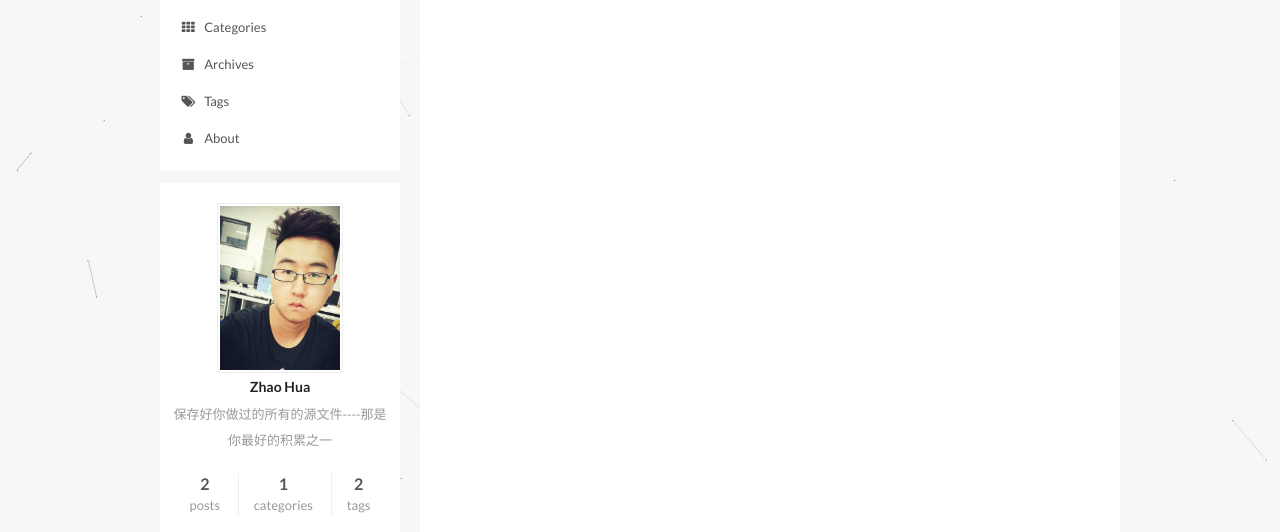
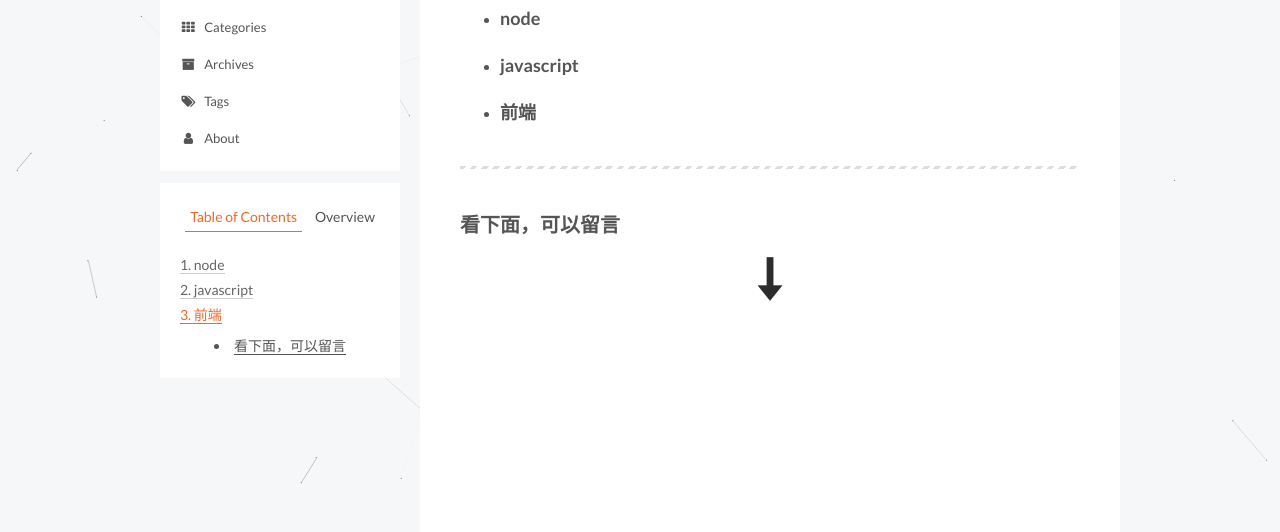
Before and after one commit to EchoZhaoH/EchoZw.github.io, a plain HTML site: page about/index.html in a window 1280 px wide. Shown: the part 137-669 px from the top of the page. Drawn offline with Linux system fonts and the light colour scheme; a script that the page names is missing.

Commit message:
Site updated: 2017-07-27 19:01:00

```diff
--- a/about/index.html
+++ b/about/index.html
@@ -93,17 +93,19 @@
 
 
 
-<meta name="description" content="保存好你做过的所有的源文件----那是你最好的积累之一">
+<meta name="description" content="node   javascript   前端   看下面，可以留言">
 <meta property="og:type" content="website">
 <meta property="og:title" content="EchoZh--关于我">
 <meta property="og:url" content="http://echozw.github.io/about/index.html">
 <meta property="og:site_name" content="EchoZh">
-<meta property="og:description" content="保存好你做过的所有的源文件----那是你最好的积累之一">
+<meta property="og:description" content="node   javascript   前端   看下面，可以留言">
 <meta property="og:locale" content="en">
-<meta property="og:updated_time" content="2017-07-27T10:00:33.096Z">
+<meta property="og:image" content="http://echozw.github.io/images/floor.png">
+<meta property="og:updated_time" content="2017-07-27T10:59:36.318Z">
 <meta name="twitter:card" content="summary">
 <meta name="twitter:title" content="EchoZh--关于我">
-<meta name="twitter:description" content="保存好你做过的所有的源文件----那是你最好的积累之一">
+<meta name="twitter:description" content="node   javascript   前端   看下面，可以留言">
+<meta name="twitter:image" content="http://echozw.github.io/images/floor.png">
 
 
 
@@ -277,6 +279,17 @@
 
 
 
+      <ul>
+<li><h3 id="node"><a href="#node" class="headerlink" title="node"></a>node</h3></li>
+</ul>
+<ul>
+<li><h3 id="javascript"><a href="#javascript" class="headerlink" title="javascript"></a>javascript</h3></li>
+</ul>
+<ul>
+<li><h3 id="前端"><a href="#前端" class="headerlink" title="前端"></a>前端</h3></li>
+</ul>
+<hr>
+<h2 id="看下面，可以留言"><a href="#看下面，可以留言" class="headerlink" title="看下面，可以留言"></a>看下面，可以留言</h2><p><img src="../../images/floor.png" width="50px"></p>
 
 
   </div>
@@ -313,8 +326,17 @@
 
 
 
+        <ul class="sidebar-nav motion-element">
+          <li class="sidebar-nav-toc sidebar-nav-active" data-target="post-toc-wrap" >
+            Table of Contents
+          </li>
+          <li class="sidebar-nav-overview" data-target="site-overview">
+            Overview
+          </li>
+        </ul>
 
-      <section class="site-overview sidebar-panel sidebar-panel-active">
+
+      <section class="site-overview sidebar-panel">
         <div class="site-author motion-element" itemprop="author" itemscope itemtype="http://schema.org/Person">
           <img class="site-author-image" itemprop="image"
                src="/images/avatar.png"
@@ -387,6 +409,22 @@
 
       </section>
 
+
+      <!--noindex-->
+        <section class="post-toc-wrap motion-element sidebar-panel sidebar-panel-active">
+          <div class="post-toc">
+
+
+
+
+
+
+              <div class="post-toc-content"><ol class="nav"><li class="nav-item nav-level-3"><a class="nav-link" href="#node"><span class="nav-number">1.</span> <span class="nav-text">node</span></a></li><li class="nav-item nav-level-3"><a class="nav-link" href="#javascript"><span class="nav-number">2.</span> <span class="nav-text">javascript</span></a></li><li class="nav-item nav-level-3"><a class="nav-link" href="#前端"><span class="nav-number">3.</span> <span class="nav-text">前端</span></a></li></ol></li><li class="nav-item nav-level-2"><a class="nav-link" href="#看下面，可以留言"><span class="nav-number"></span> <span class="nav-text">看下面，可以留言</span></a></div>
+
+
+          </div>
+        </section>
+      <!--/noindex-->
 
 
 
--- a/css/main.css
+++ b/css/main.css
@@ -1678,7 +1678,7 @@ pre .javascript .function {
   width: 4px;
   height: 4px;
   border-radius: 50%;
-  background: #ff5d55;
+  background: #af2863;
 }
 .links-of-blogroll {
   font-size: 13px;
```
Also changed, not shown: images/floor.png (added).
